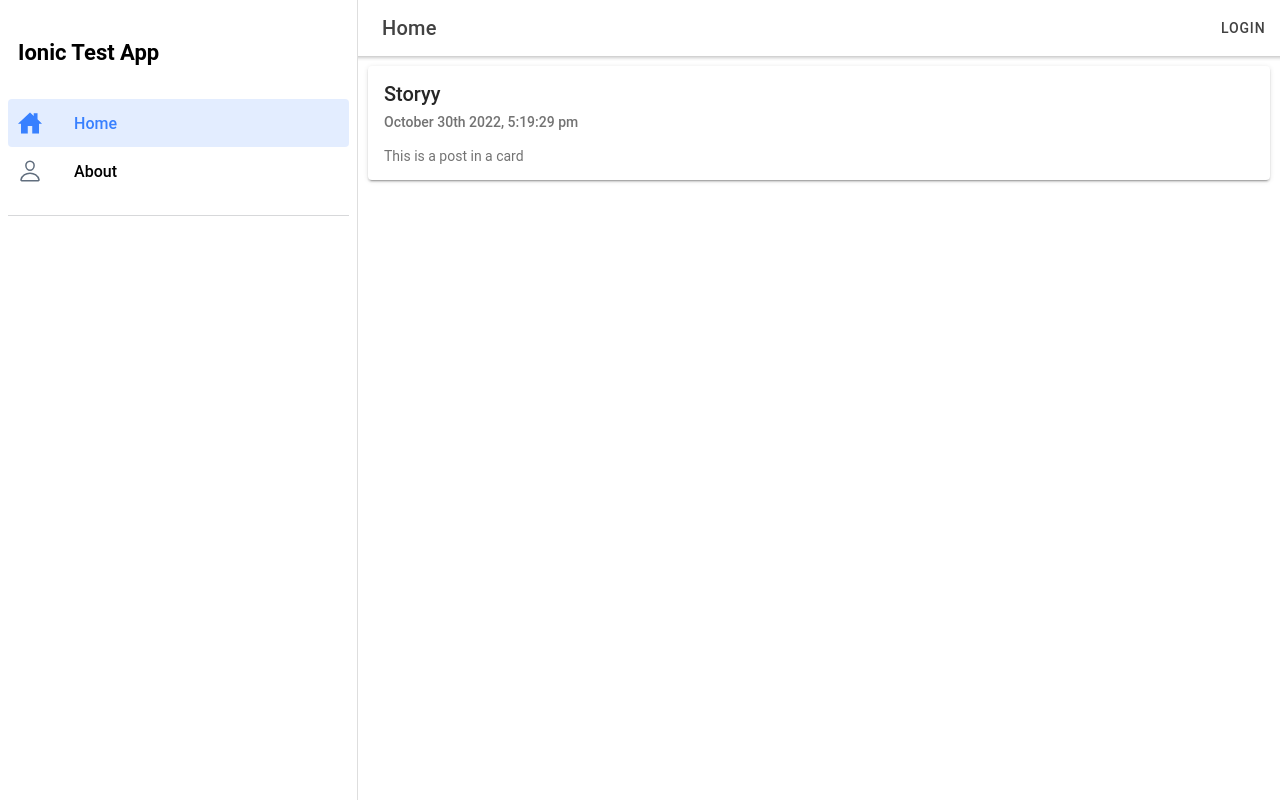
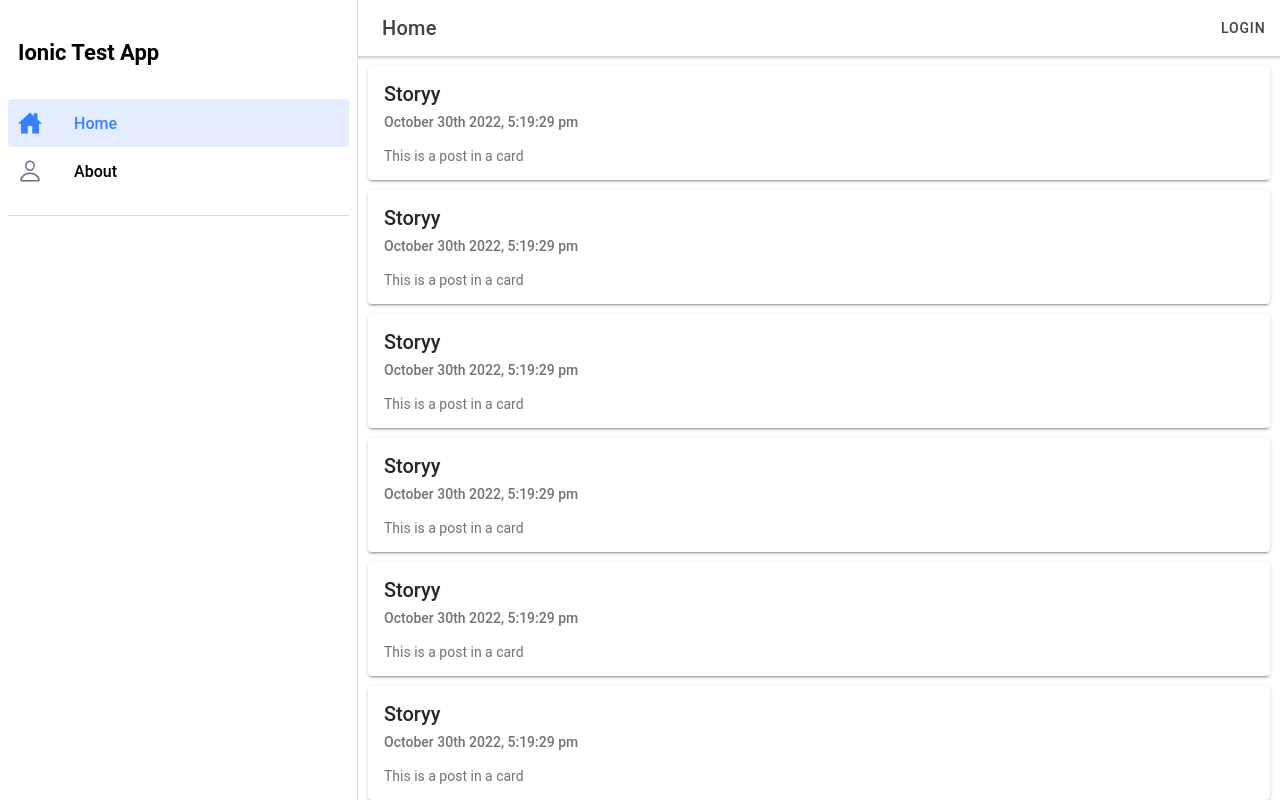
Before and after one commit to anker12/ionicTestApp, a React (Create React App) app: page /home in a window 1280 px wide. Built offline with nearby package versions, Linux system fonts and the light colour scheme.

Commit message:
fixed views :)

```diff
--- a/src/App.tsx
+++ b/src/App.tsx
@@ -1,4 +1,4 @@
-import { IonApp, IonRouterOutlet, IonSplitPane, setupIonicReact } from '@ionic/react';
+import { IonApp, IonPage, IonRouterOutlet, IonSplitPane, setupIonicReact } from '@ionic/react';
 import { IonReactRouter } from '@ionic/react-router';
 import { Redirect, Route } from 'react-router-dom';
 import Menu from './components/Menu';
@@ -40,7 +40,9 @@ const App: React.FC = () => {
 				<HomeScreen />
 			</Route>
 			<Route path='/about'>
-				<TopBar title='About' />
+				<IonPage>
+					<TopBar title='About' />
+				</IonPage>
 			</Route>
 		  </IonRouterOutlet>
 		</IonSplitPane>
--- a/src/components/TopBar.tsx
+++ b/src/components/TopBar.tsx
@@ -3,15 +3,17 @@ import { useState } from 'react';
 
 type TopBarProps = {
     title: string,
+    slot?: string | null,
 }
 
 const TopBar: React.FC<TopBarProps> = ({
-    title
+    title,
+    slot,
 }) => {
     const [loggedIn, setLoggedIn] = useState(false);
 
     return (
-        <IonHeader>
+        <IonHeader slot={slot ?? ''}>
             <IonToolbar>
                 <IonButtons slot="start">
                     <IonMenuButton />
--- a/src/pages/HomeScreen.tsx
+++ b/src/pages/HomeScreen.tsx
@@ -1,11 +1,25 @@
-import { IonCard, IonCardContent, IonCardHeader, IonCardSubtitle, IonCardTitle } from "@ionic/react";
+import { IonCard, IonCardContent, IonCardHeader, IonCardSubtitle, IonCardTitle, IonContent, IonPage } from "@ionic/react";
 import TopBar from "../components/TopBar";
 import moment from 'moment'
 
 const HomeScreen: React.FC  = () => {
     return (
         <>
-            <TopBar title='Home'/>
+            <IonPage>
+                <TopBar title='Home' slot='fixed'/>
+                <IonContent>
+                    <IonCard >
+                        <IonCardHeader>
+                            <IonCardTitle>Storyy</IonCardTitle>
+                            <IonCardSubtitle>
+                                {moment().format('MMMM Do YYYY, h:mm:ss a')}
+                            </IonCardSubtitle>
+                        </IonCardHeader>
+
+                        <IonCardContent>
+                            This is a post in a card
+                        </IonCardContent>
+                    </IonCard>
                     <IonCard>
                         <IonCardHeader>
                             <IonCardTitle>Storyy</IonCardTitle>
@@ -18,6 +32,56 @@ const HomeScreen: React.FC  = () => {
                             This is a post in a card
                         </IonCardContent>
                     </IonCard>
+                    <IonCard>
+                        <IonCardHeader>
+                            <IonCardTitle>Storyy</IonCardTitle>
+                            <IonCardSubtitle>
+                                {moment().format('MMMM Do YYYY, h:mm:ss a')}
+                            </IonCardSubtitle>
+                        </IonCardHeader>
+
+                        <IonCardContent>
+                            This is a post in a card
+                        </IonCardContent>
+                    </IonCard>
+                    <IonCard>
+                        <IonCardHeader>
+                            <IonCardTitle>Storyy</IonCardTitle>
+                            <IonCardSubtitle>
+                                {moment().format('MMMM Do YYYY, h:mm:ss a')}
+                            </IonCardSubtitle>
+                        </IonCardHeader>
+
+                        <IonCardContent>
+                            This is a post in a card
+                        </IonCardContent>
+                    </IonCard>
+                    <IonCard>
+                        <IonCardHeader>
+                            <IonCardTitle>Storyy</IonCardTitle>
+                            <IonCardSubtitle>
+                                {moment().format('MMMM Do YYYY, h:mm:ss a')}
+                            </IonCardSubtitle>
+                        </IonCardHeader>
+
+                        <IonCardContent>
+                            This is a post in a card
+                        </IonCardContent>
+                    </IonCard>
+                    <IonCard>
+                        <IonCardHeader>
+                            <IonCardTitle>Storyy</IonCardTitle>
+                            <IonCardSubtitle>
+                                {moment().format('MMMM Do YYYY, h:mm:ss a')}
+                            </IonCardSubtitle>
+                        </IonCardHeader>
+
+                        <IonCardContent>
+                            This is a post in a card
+                        </IonCardContent>
+                    </IonCard>
+                </IonContent>
+            </IonPage>
         </>
     );
 }
```
Lines whose indentation alone changed are shown as unchanged.
